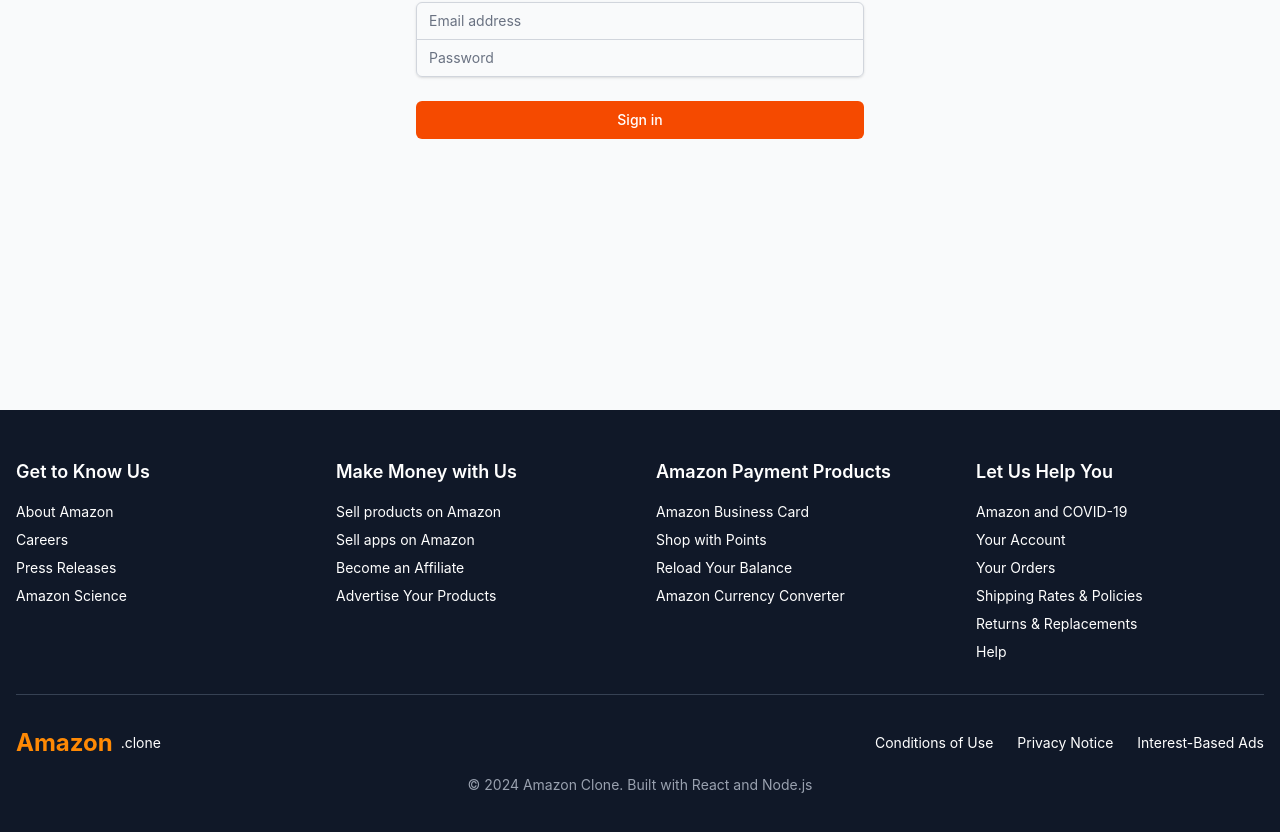
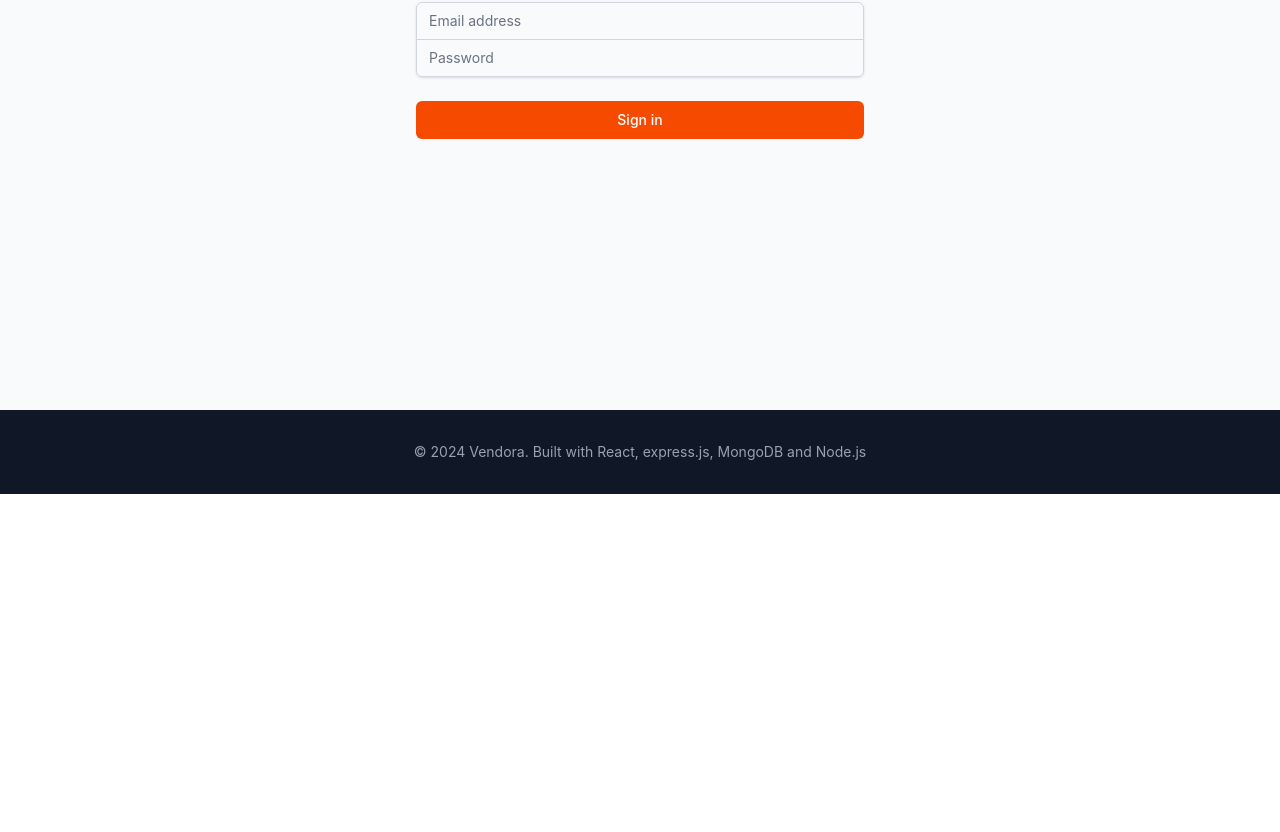
Before and after one commit to AvulaRamSwaroop/amazon-frontend, a React (Vite) app: page /login in a window 1280 px wide. Shown: the part 454-1286 px from the top of the page. After the commit the page ends 948 px from the top, so only its background shows below. Built offline with nearby package versions, Linux system fonts and the light colour scheme.

Commit message:
orders added

```diff
--- a/package.json
+++ b/package.json
@@ -1,5 +1,5 @@
 {
-  "name": "amazon",
+  "name": "vendora",
   "private": true,
   "version": "0.0.0",
   "type": "module",
--- a/src/components/Footer.jsx
+++ b/src/components/Footer.jsx
@@ -1,208 +1,9 @@
-import React from "react";
-import { Link } from "react-router-dom";
-
 const Footer = () => {
   return (
     <footer className="bg-gray-900 text-white mt-auto">
-      <div className="max-w-7xl mx-auto px-4 py-12">
-        <div className="grid grid-cols-1 md:grid-cols-4 gap-8">
-          {/* Get to Know Us */}
-          <div>
-            <h3 className="text-lg font-semibold mb-4">Get to Know Us</h3>
-            <ul className="space-y-2 text-sm">
-              <li>
-                <Link
-                  to="#"
-                  className="hover:text-orange-400 transition-colors"
-                >
-                  About Amazon
-                </Link>
-              </li>
-              <li>
-                <Link
-                  to="#"
-                  className="hover:text-orange-400 transition-colors"
-                >
-                  Careers
-                </Link>
-              </li>
-              <li>
-                <Link
-                  to="#"
-                  className="hover:text-orange-400 transition-colors"
-                >
-                  Press Releases
-                </Link>
-              </li>
-              <li>
-                <Link
-                  to="#"
-                  className="hover:text-orange-400 transition-colors"
-                >
-                  Amazon Science
-                </Link>
-              </li>
-            </ul>
-          </div>
-
-          {/* Make Money with Us */}
-          <div>
-            <h3 className="text-lg font-semibold mb-4">Make Money with Us</h3>
-            <ul className="space-y-2 text-sm">
-              <li>
-                <Link
-                  to="#"
-                  className="hover:text-orange-400 transition-colors"
-                >
-                  Sell products on Amazon
-                </Link>
-              </li>
-              <li>
-                <Link
-                  to="#"
-                  className="hover:text-orange-400 transition-colors"
-                >
-                  Sell apps on Amazon
-                </Link>
-              </li>
-              <li>
-                <Link
-                  to="#"
-                  className="hover:text-orange-400 transition-colors"
-                >
-                  Become an Affiliate
-                </Link>
-              </li>
-              <li>
-                <Link
-                  to="#"
-                  className="hover:text-orange-400 transition-colors"
-                >
-                  Advertise Your Products
-                </Link>
-              </li>
-            </ul>
-          </div>
-
-          {/* Amazon Payment Products */}
-          <div>
-            <h3 className="text-lg font-semibold mb-4">
-              Amazon Payment Products
-            </h3>
-            <ul className="space-y-2 text-sm">
-              <li>
-                <Link
-                  to="#"
-                  className="hover:text-orange-400 transition-colors"
-                >
-                  Amazon Business Card
-                </Link>
-              </li>
-              <li>
-                <Link
-                  to="#"
-                  className="hover:text-orange-400 transition-colors"
-                >
-                  Shop with Points
-                </Link>
-              </li>
-              <li>
-                <Link
-                  to="#"
-                  className="hover:text-orange-400 transition-colors"
-                >
-                  Reload Your Balance
-                </Link>
-              </li>
-              <li>
-                <Link
-                  to="#"
-                  className="hover:text-orange-400 transition-colors"
-                >
-                  Amazon Currency Converter
-                </Link>
-              </li>
-            </ul>
-          </div>
-
-          {/* Let Us Help You */}
-          <div>
-            <h3 className="text-lg font-semibold mb-4">Let Us Help You</h3>
-            <ul className="space-y-2 text-sm">
-              <li>
-                <Link
-                  to="#"
-                  className="hover:text-orange-400 transition-colors"
-                >
-                  Amazon and COVID-19
-                </Link>
-              </li>
-              <li>
-                <Link
-                  to="#"
-                  className="hover:text-orange-400 transition-colors"
-                >
-                  Your Account
-                </Link>
-              </li>
-              <li>
-                <Link
-                  to="#"
-                  className="hover:text-orange-400 transition-colors"
-                >
-                  Your Orders
-                </Link>
-              </li>
-              <li>
-                <Link
-                  to="#"
-                  className="hover:text-orange-400 transition-colors"
-                >
-                  Shipping Rates & Policies
-                </Link>
-              </li>
-              <li>
-                <Link
-                  to="#"
-                  className="hover:text-orange-400 transition-colors"
-                >
-                  Returns & Replacements
-                </Link>
-              </li>
-              <li>
-                <Link
-                  to="#"
-                  className="hover:text-orange-400 transition-colors"
-                >
-                  Help
-                </Link>
-              </li>
-            </ul>
-          </div>
-        </div>
-
-        {/* Bottom Section */}
-        <div className="border-t border-gray-700 mt-8 pt-8">
-          <div className="flex flex-col md:flex-row items-center justify-between">
-            <div className="flex items-center space-x-2 mb-4 md:mb-0">
-              <span className="text-2xl font-bold text-orange-400">Amazon</span>
-              <span className="text-sm">.clone</span>
-            </div>
-            <div className="flex items-center space-x-6 text-sm">
-              <Link to="#" className="hover:text-orange-400 transition-colors">
-                Conditions of Use
-              </Link>
-              <Link to="#" className="hover:text-orange-400 transition-colors">
-                Privacy Notice
-              </Link>
-              <Link to="#" className="hover:text-orange-400 transition-colors">
-                Interest-Based Ads
-              </Link>
-            </div>
-          </div>
-          <div className="text-center text-sm text-gray-400 mt-4">
-            © 2024 Amazon Clone. Built with React and Node.js
-          </div>
+      <div className="max-w-7xl mx-auto px-4 py-8">
+        <div className="text-center text-sm text-gray-400">
+          © 2024 Vendora. Built with React, express.js, MongoDB and Node.js
         </div>
       </div>
     </footer>
--- a/src/components/Header.jsx
+++ b/src/components/Header.jsx
@@ -35,7 +35,7 @@
         <div className="flex items-center justify-between h-16">
           {/* Logo */}
           <Link to="/" className="flex items-center space-x-2">
-            <span className="text-2xl font-bold text-orange-400">Amazon</span>
+            <span className="text-2xl font-bold text-orange-400">vendora</span>
             {/* <span className="text-sm">.clone</span> */}
           </Link>
 
@@ -66,6 +66,14 @@
                   <p className="text-gray-300">Hello, {user.name}</p>
                   <p className="font-medium">Account & Lists</p>
                 </div>
+                {user && (
+                  <Link
+                    to="/profile"
+                    className="text-sm hover:text-orange-400 transition-colors"
+                  >
+                    Orders
+                  </Link>
+                )}
                 <button
                   onClick={handleLogout}
                   className="text-sm hover:text-orange-400 transition-colors"
--- a/src/pages/Home.jsx
+++ b/src/pages/Home.jsx
@@ -32,7 +32,7 @@
       <div className="bg-gradient-to-r from-orange-400 to-orange-600 text-white py-16">
         <div className="max-w-7xl mx-auto px-4 text-center">
           <h1 className="text-4xl md:text-6xl font-bold mb-4">
-            Welcome to Amazon Clone
+            Welcome to Vendora
           </h1>
           <p className="text-xl mb-8">
             Find everything you need at great prices
```
Also changed, not shown: 2 other files (tests, documents, lock files or other folders).
